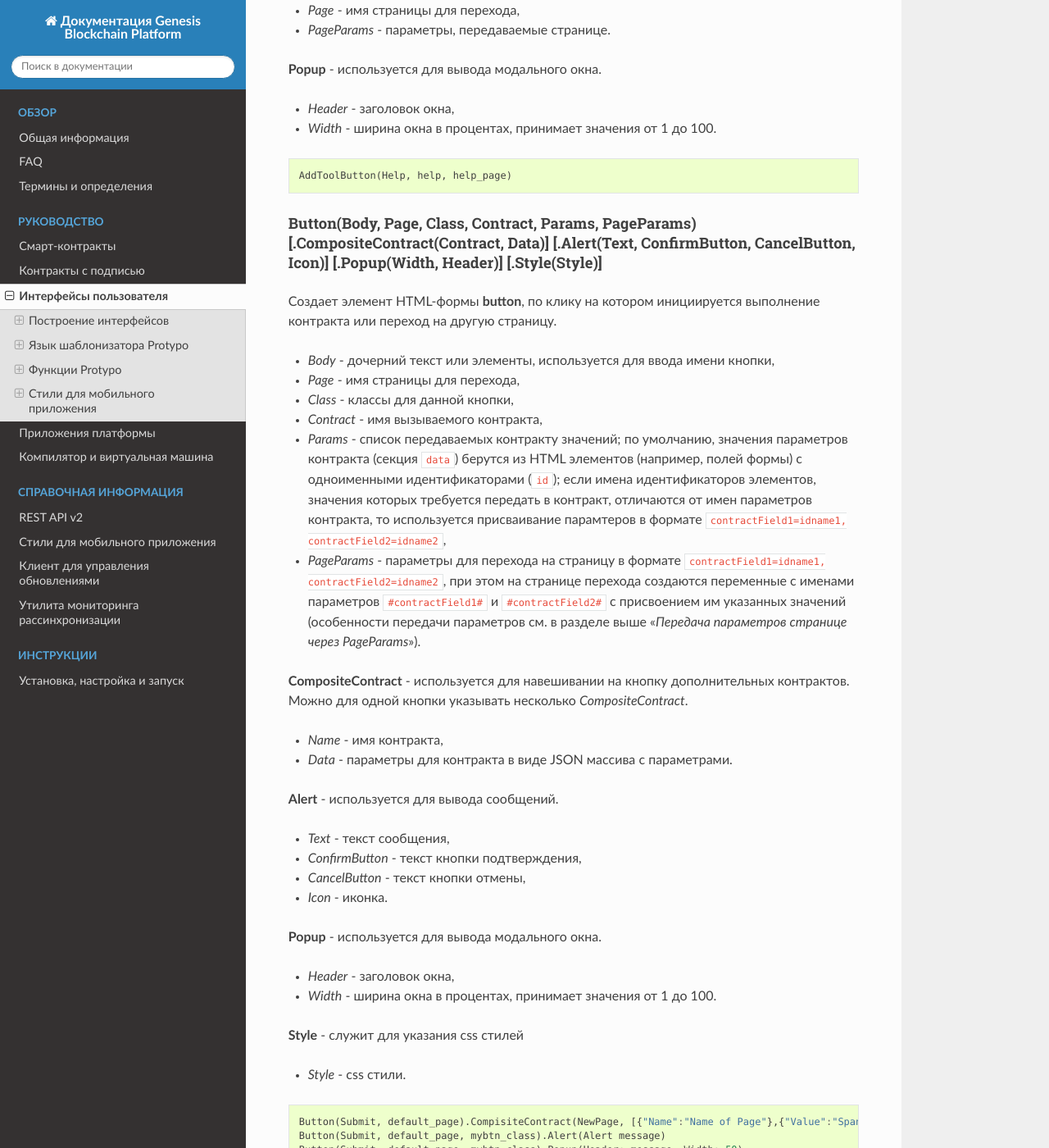
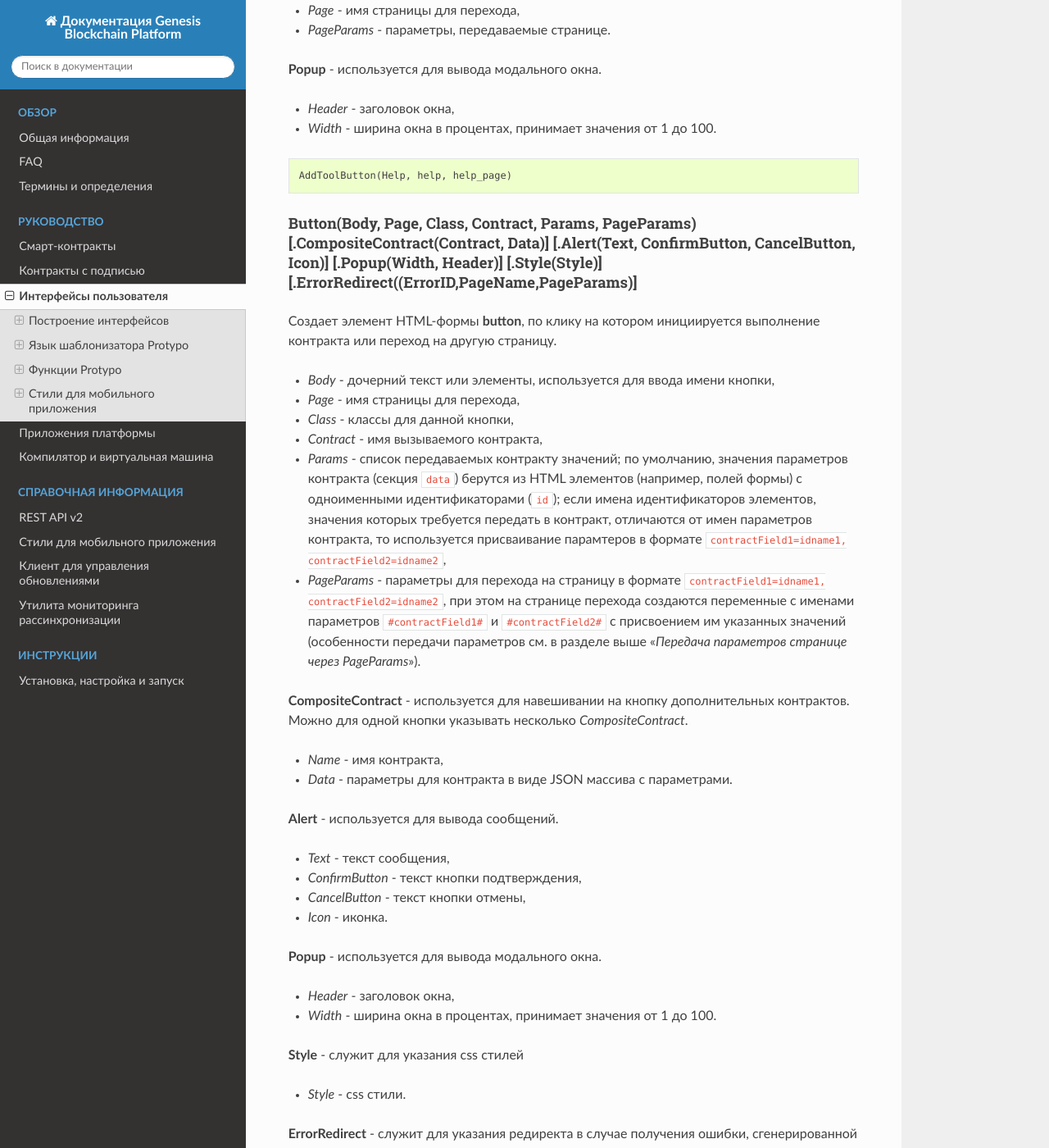
Before and after one commit to AplaProject/apla-docs-ru, a Sphinx documentation site: the page built from source/topics/templates2.rst, in a window 1280 px wide and 1400 px high, scrolled down 6767 px. Shown: the whole window at 82% size. Built offline with Sphinx 7.4.7 and the Read the Docs theme 2.0.0, drawn with Linux system fonts in a browser that asks for light colours; some of the changed text lies outside the part shown.

Commit message:
Update templates2.rst

```diff
--- a/source/topics/templates2.rst
+++ b/source/topics/templates2.rst
@@ -217,7 +217,7 @@ AddToolButton(Title, Icon, Page, PageParams) [.Popup(Width, Header)]
 
       AddToolButton(Help, help, help_page)
 
-Button(Body, Page, Class, Contract, Params, PageParams) [.CompositeContract(Contract, Data)] [.Alert(Text, ConfirmButton, CancelButton, Icon)] [.Popup(Width, Header)] [.Style(Style)]
+Button(Body, Page, Class, Contract, Params, PageParams) [.CompositeContract(Contract, Data)] [.Alert(Text, ConfirmButton, CancelButton, Icon)] [.Popup(Width, Header)] [.Style(Style)] [.ErrorRedirect((ErrorID,PageName,PageParams)]
 ------------------------------
 Создает элемент HTML-формы  **button**, по клику на котором инициируется выполнение контракта или переход на другую страницу.
 
@@ -248,6 +248,12 @@ Button(Body, Page, Class, Contract, Params, PageParams) [.CompositeContract(Cont
 **Style** - служит для указания css стилей
 
 * *Style* - css стили.
+
+**ErrorRedirect** - служит для указания редиректа в случае получения ошибки, сгенерированной функцией *Throw* во время выполнения контракта. Может быть несколько вызовов *ErrorRedirect*. В результате возвращается атрибут *errredir* со списком ключей *ErrorID* и параметрами в качестве значения.
+
+* *ErrorID* - идентификатор ошибки,
+* *PageName* - имя страницы,
+* *PageParams* - передаваемые параметры.
 
 .. code:: js
 
```
